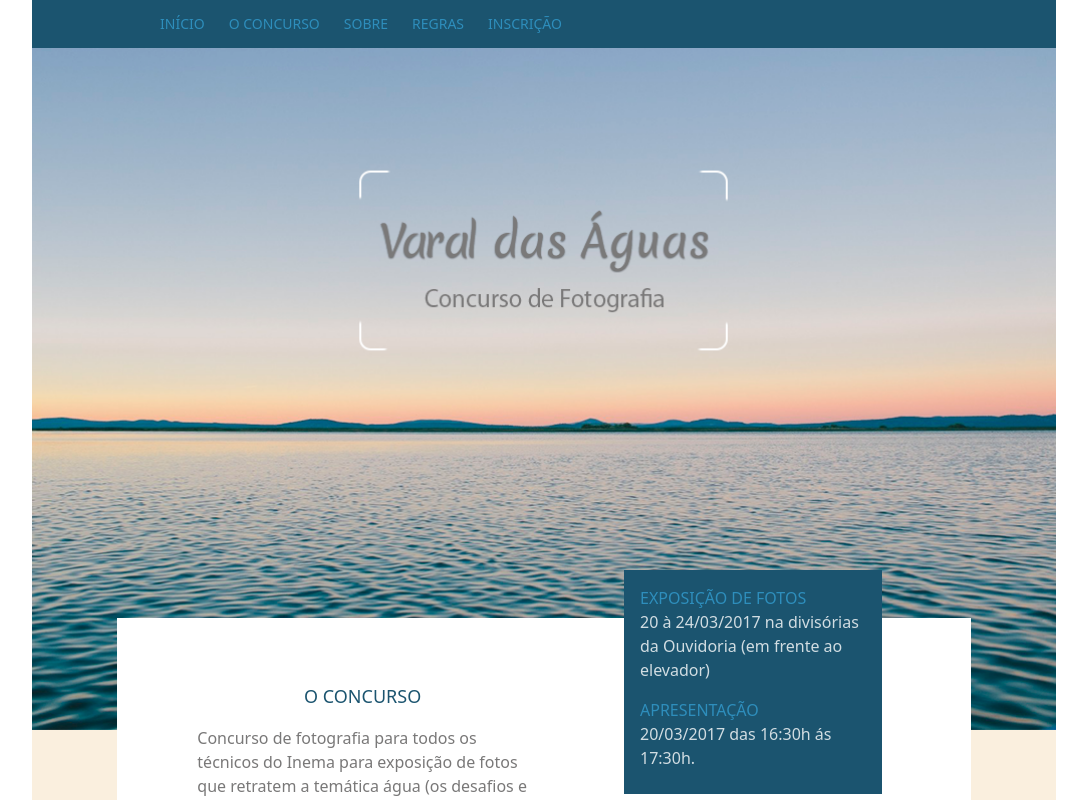
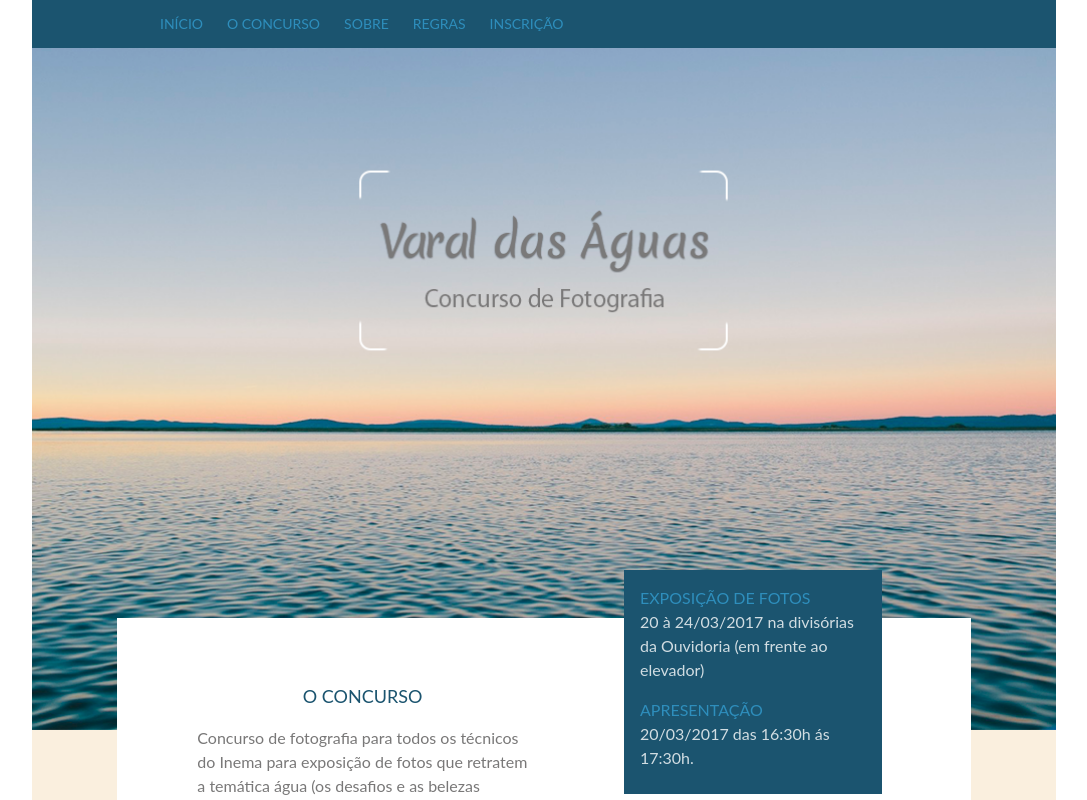
Before and after one commit to thiagosesquivel/inema-front, a React (Create React App) app: page / in a window 1280 px wide. Shown: the top 800 px of the page, without its empty margins (96-1183 px from the left). Built offline with nearby package versions, Linux system fonts and the light colour scheme.

Commit message:
Adicionar font Lato

```diff
--- a/src/assets/css/index.css
+++ b/src/assets/css/index.css
@@ -1,8 +1,13 @@
 @tailwind base;
 @tailwind components;
 @tailwind utilities;
+@import url('https://fonts.googleapis.com/css2?family=Lato:wght@300&display=swap');
 
 
 .active {
     border-bottom: 1px solid #1B546F;
 }
+
+*{
+    font-family: 'Lato', sans-serif;
+}
```
